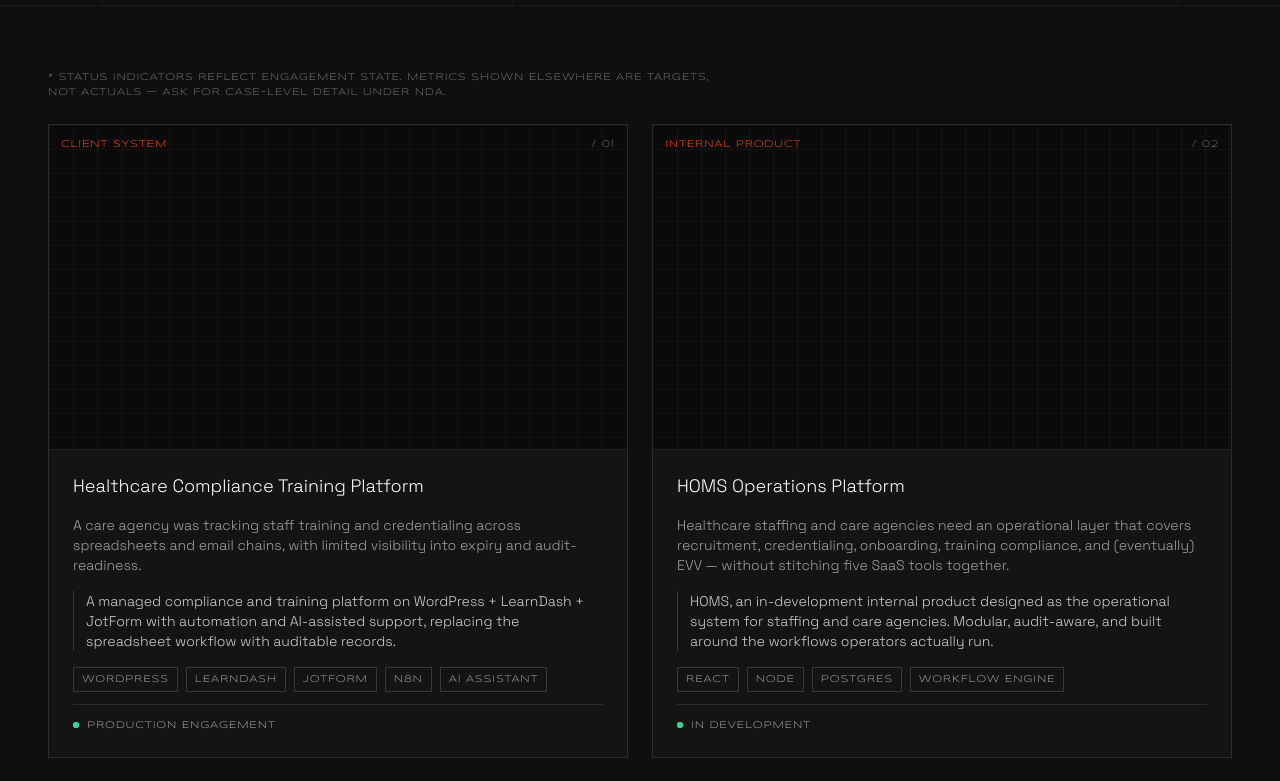
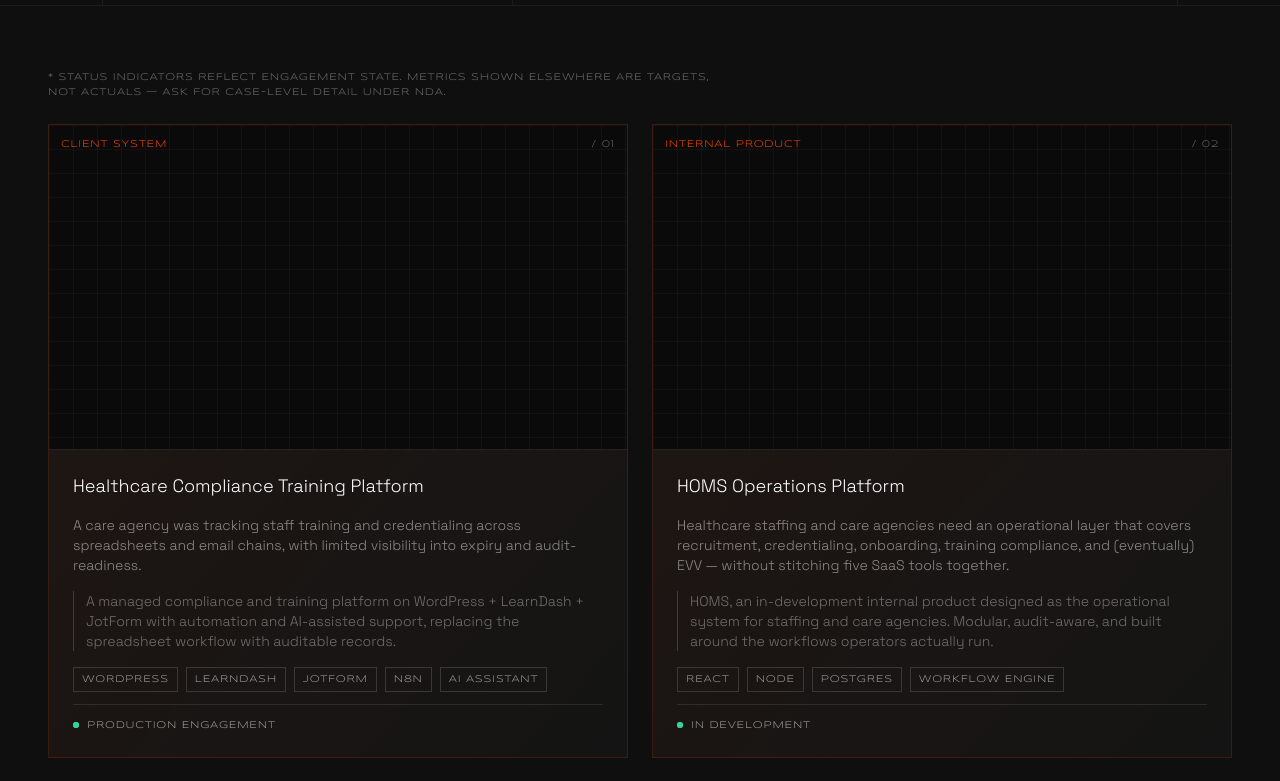
Before and after one commit to gridhouse-digital/gridhouse-websitev2, a React (Vite) app: page /work in a window 1280 px wide. Shown: the part 800-1581 px from the top of the page. Built offline with nearby package versions, Linux system fonts and the light colour scheme; some icons are missing.

Commit message:
feat: apply deep glow surface and magnetic tilt to CaseStudyCard

```diff
--- a/src/components/ui/CaseStudyCard.tsx
+++ b/src/components/ui/CaseStudyCard.tsx
@@ -1,14 +1,22 @@
+import { useRef, type RefObject } from "react";
 import { Icon } from "@iconify/react";
 import type { CaseStudy } from "../../data/caseStudies";
 import StatusBadge from "./StatusBadge";
+import { useMagneticTilt } from "../../hooks/useMagneticTilt";
 
 interface Props {
   caseStudy: CaseStudy;
 }
 
 export default function CaseStudyCard({ caseStudy }: Props) {
+  const ref = useRef<HTMLElement>(null);
+  useMagneticTilt(ref);
+
   return (
-    <article className="group flex flex-col border border-white/10 bg-white/[0.02] hover:border-accent/40 transition-colors">
+    <article
+      ref={ref as RefObject<HTMLElement>}
+      className="glow-surface magnetic-card group flex flex-col border border-accent/[0.15] bg-white/[0.02] bg-gradient-to-br from-accent/[0.06] to-transparent transition-all duration-400 hover:border-accent/[0.5] hover:shadow-glow-accent-subtle"
+    >
       <div className="aspect-video bg-ink-deep bg-tech-grid relative flex items-center justify-center border-b border-white/10">
         <Icon
           icon="solar:code-square-linear"
@@ -26,8 +34,8 @@ export default function CaseStudyCard({ caseStudy }: Props) {
         <h3 className="text-white text-lg font-display font-light leading-snug">
           {caseStudy.title}
         </h3>
-        <p className="text-white/60 text-sm font-light">{caseStudy.problem}</p>
-        <p className="text-white/80 text-sm font-light border-l border-accent/40 pl-3">
+        <p className="text-white/50 text-sm font-light">{caseStudy.problem}</p>
+        <p className="text-white/[0.38] text-sm font-light border-l border-accent/40 pl-3">
           {caseStudy.solution}
         </p>
         <div className="mt-auto flex flex-col gap-3">
```
